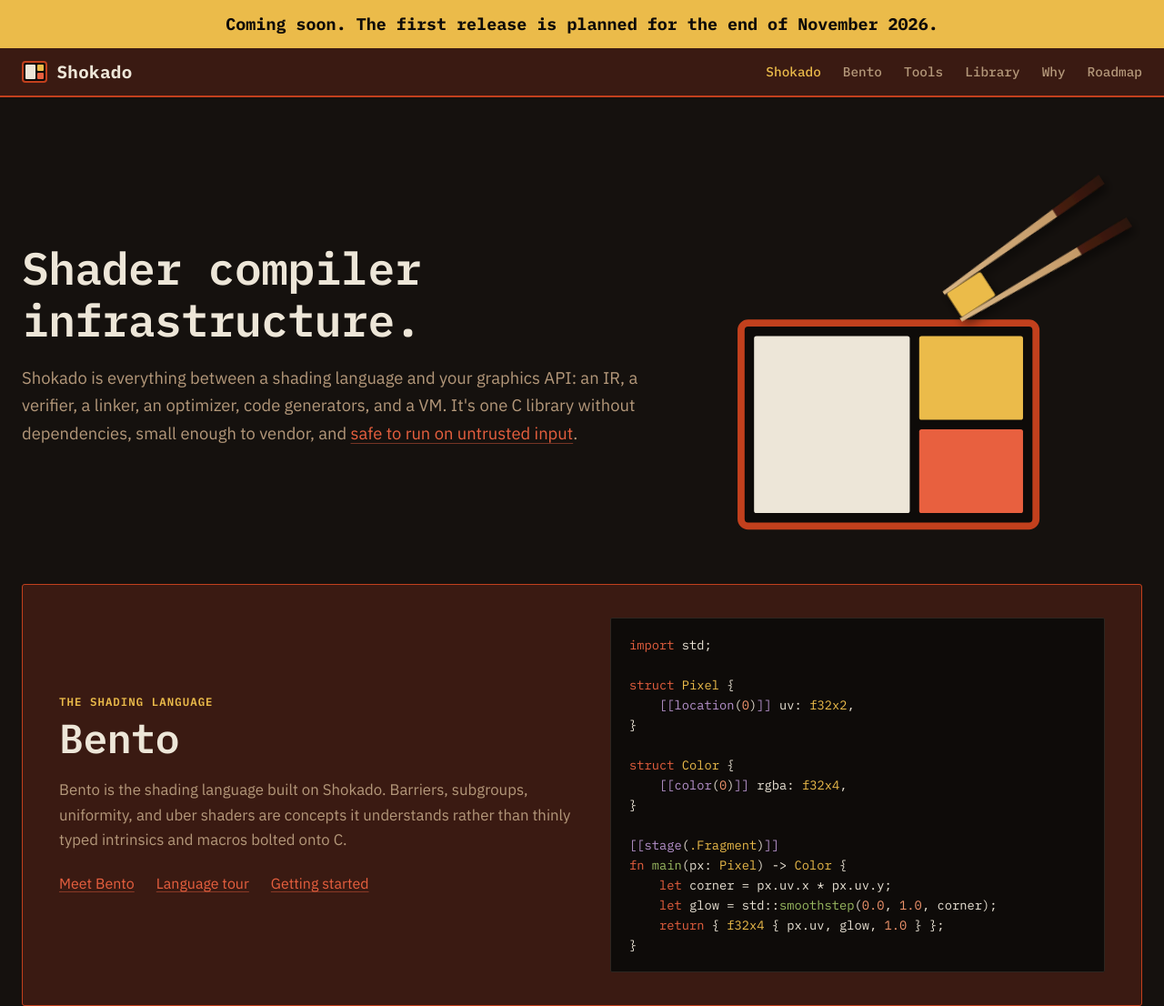
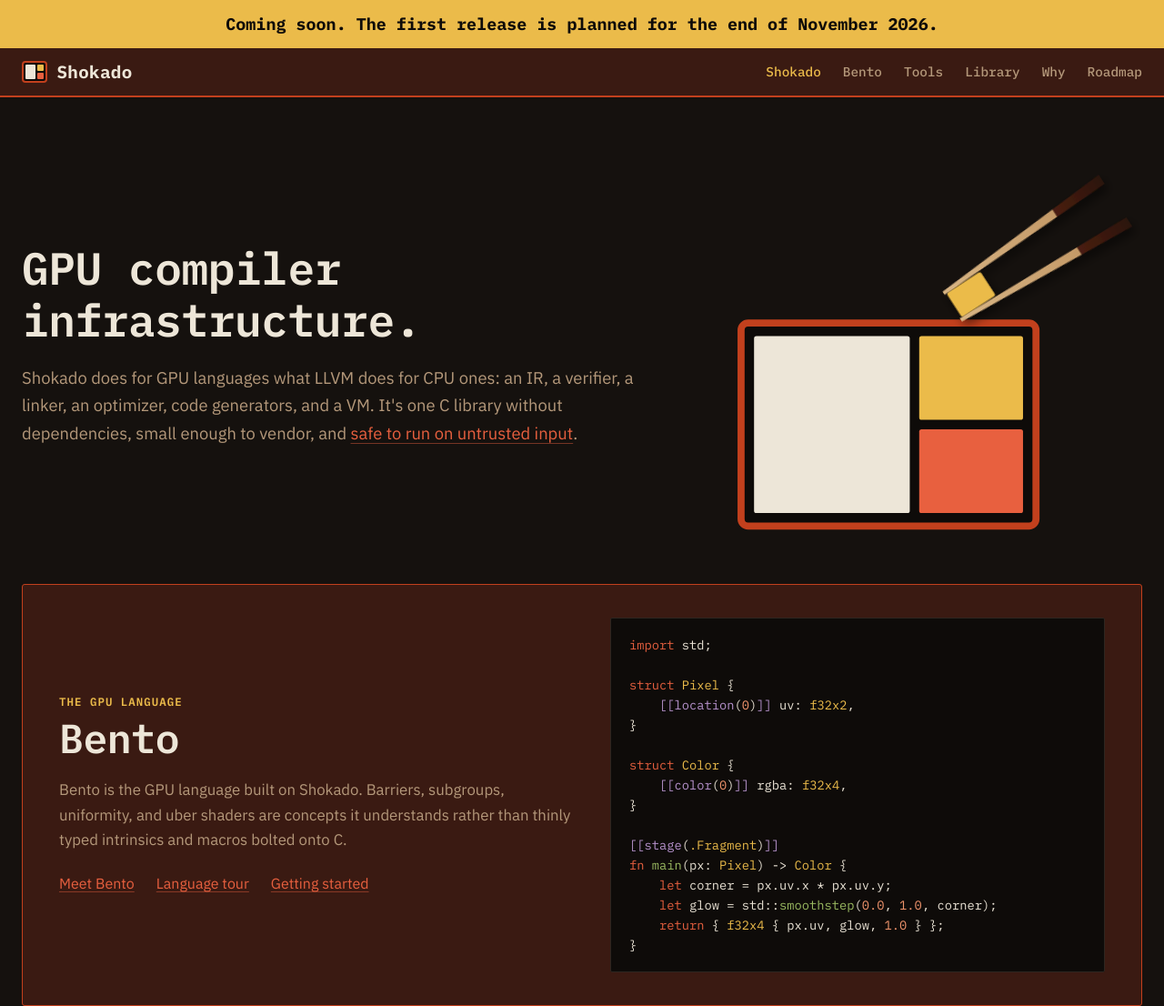
Before and after one commit to shokado/website, a plain HTML site: page index.html in a window 1280 px wide. Shown: the top 1106 px of the page at 91% size. Drawn offline with Linux system fonts and the light colour scheme.

Commit message:
lean into GPU since some day OpenCL

```diff
--- a/index.html
+++ b/index.html
@@ -3,8 +3,8 @@
 <head>
 	<meta charset="utf-8">
 	<meta name="viewport" content="width=device-width, initial-scale=1">
-	<title>Shokado Shader Compiler Infrastructure</title>
-	<meta name="description" content="Shokado: shader compiler infrastructure. An IR, an optimizer, code generators for SPIR-V, DXIL, AIR, and GLSL, and a VM in one C library with no dependencies.">
+	<title>Shokado GPU Compiler Infrastructure</title>
+	<meta name="description" content="Shokado: GPU compiler infrastructure. An IR, an optimizer, code generators for SPIR-V, DXIL, AIR, and GLSL, and a VM in one C library with no dependencies.">
 	<link rel="stylesheet" href="style.css">
 	<script src="site.js" defer></script>
 </head>
@@ -15,8 +15,8 @@
 
 <div class="hero">
 	<div class="pitch">
-	<h1>Shader compiler infrastructure.</h1>
-	<p class="lede">Shokado is everything between a shading language and your graphics API: an IR, a verifier, a linker, an optimizer, code generators, and a VM. It's one C library without dependencies, small enough to vendor, and <a href="bounty.html">safe to run on untrusted input</a>.</p>
+	<h1>GPU compiler infrastructure.</h1>
+	<p class="lede">Shokado does for GPU languages what LLVM does for CPU ones: an IR, a verifier, a linker, an optimizer, code generators, and a VM. It's one C library without dependencies, small enough to vendor, and <a href="bounty.html">safe to run on untrusted input</a>.</p>
 	</div>
 	<svg class="still" viewBox="0 -24 370 320" aria-hidden="true">
 		<defs>
@@ -44,9 +44,9 @@
 
 <section class="band" id="bento">
 	<div class="pitch">
-		<p class="kicker">The shading language</p>
+		<p class="kicker">The GPU language</p>
 		<h2>Bento</h2>
-		<p>Bento is the shading language built on Shokado. Barriers, subgroups, uniformity, and uber shaders are concepts it understands rather than thinly typed intrinsics and macros bolted onto C.</p>
+		<p>Bento is the GPU language built on Shokado. Barriers, subgroups, uniformity, and uber shaders are concepts it understands rather than thinly typed intrinsics and macros bolted onto C.</p>
 		<p class="go"><a href="bento.html">Meet Bento</a> <a href="language.html">Language tour</a> <a href="start.html">Getting started</a></p>
 	</div>
 	<figure class="code"><pre data-lang="bento">import std;
```
Also changed, not shown: bento.html (+4 -4 lines), language.html (+1 -1 lines), why.html (+4 -4 lines).
